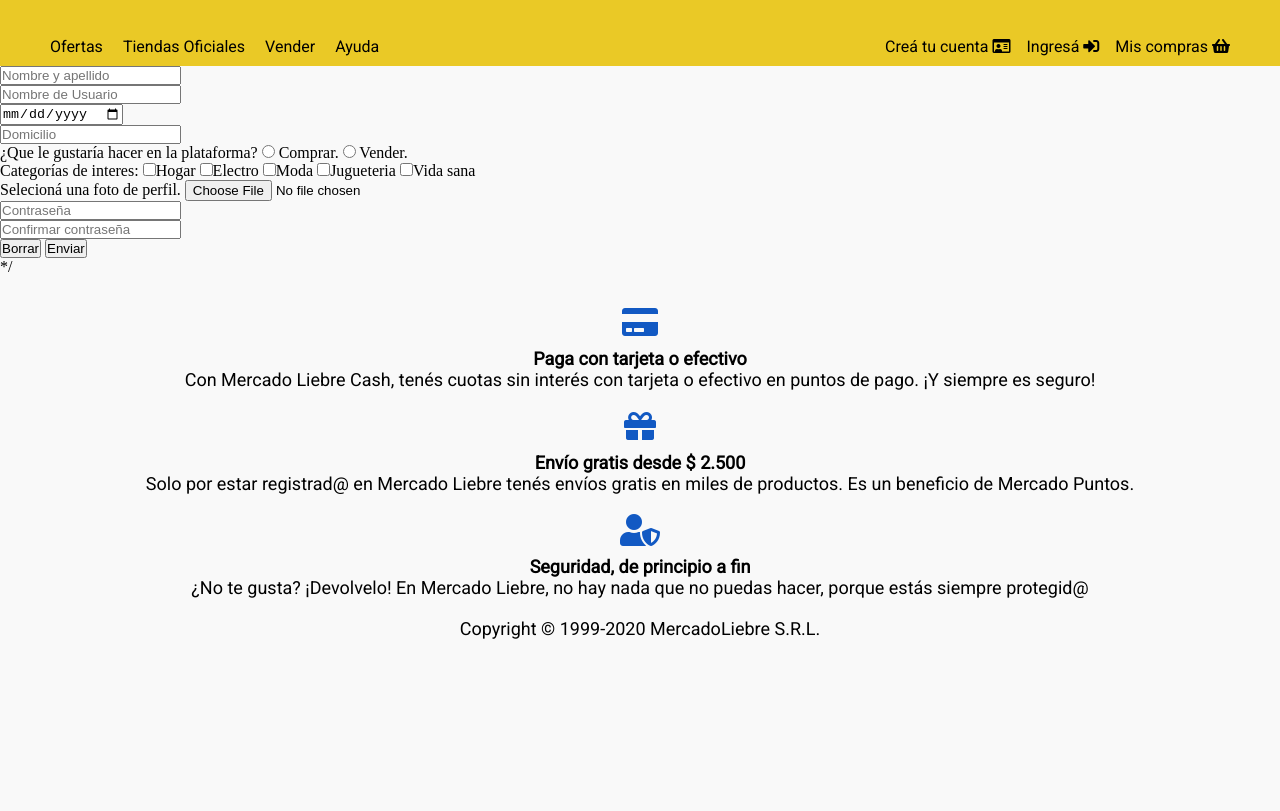
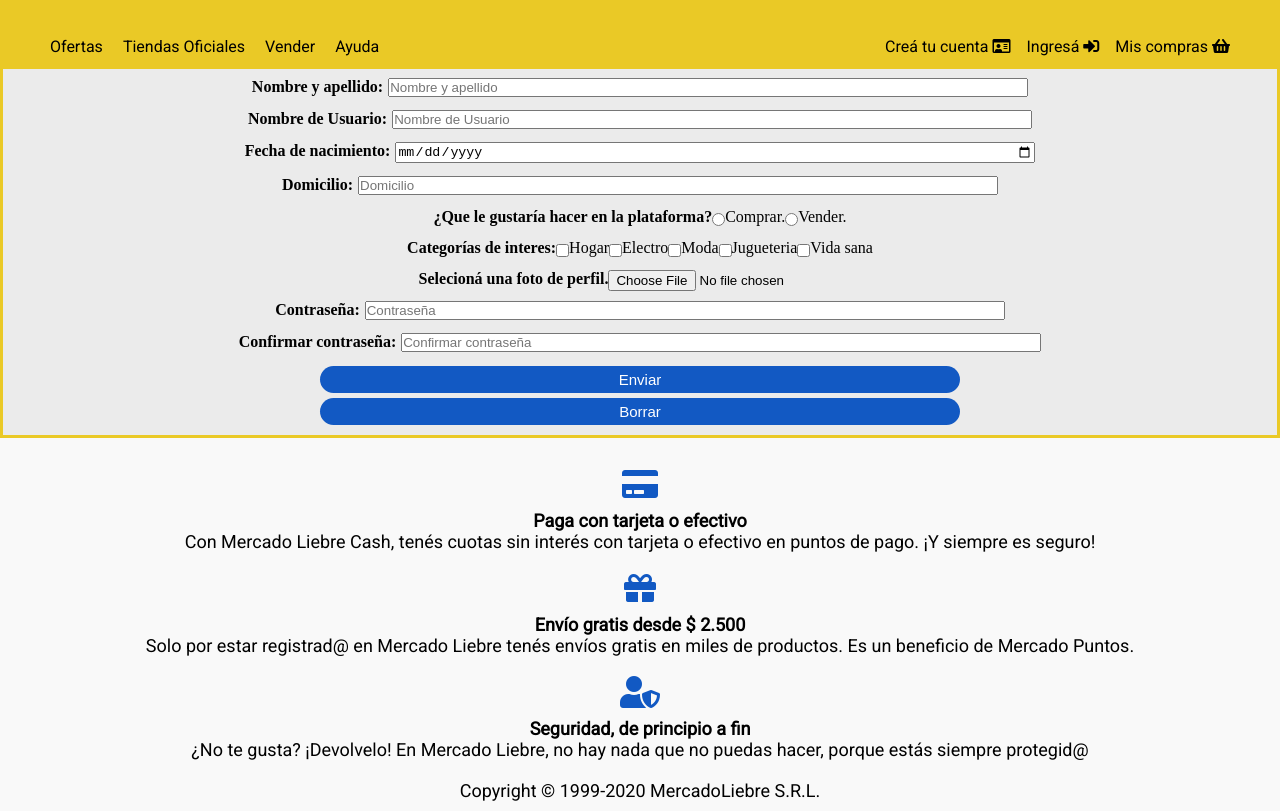
Before and after one commit to FabricioGodoy/mercadoLiebre, a website: page views/register.html in a window 1280 px wide. Shown: the part 61-872 px from the top of the page. Before the commit the page ends 800 px from the top, so only its background shows below. Drawn offline with Linux system fonts and the light colour scheme.

Commit message:
dando estilo a los formularios

```diff
--- a/public/css/styless.css
+++ b/public/css/styless.css
@@ -64,17 +64,18 @@
 
 .tarjetas-cuotas {
   display: flex;
-  justify-content: space-between;
+  justify-content: flex-end;
   text-align: center;
   padding: 10px;
 }
 .tarjetas-cuotas p {
-  display: inline;
+  display: block;
   margin: 0px 5px;
 }
 .left-nav-bar,
 .rigth-nav-bar {
   display: none;
+  gap: 1rem;
 }
 nav ul {
   padding: 0;
@@ -98,33 +99,68 @@
   padding: 7px;
   border-radius: 3px;
 }
+
+.formularioCrearUsiario,
+.formularioInicioSesion {
+  padding: 5px 10px;
+  text-align: left;
+  border: 3px solid #eac926;
+  background-color: #ebebeb;
+  width: 100vw;
+}
+
+.contenedorFormularioUsuarios,
+.contenedorFormularioLogin,
+.contenedorFormularioUsuariosCheckbox,
+.contenedorFormularioUsuariosFoto{
+  display: flex;
+  flex-wrap: wrap;
+  justify-content: center   ;
+  width: auto;
+  padding: 4px;
+}
+.contenedorFormularioUsuarios input,
+.contenedorFormularioLogin input {
+  width: 50vw;
+  border-radius: none;
+}
+.contenedorFormularioUsuarios input:focus,
+.contenedorFormularioLogin input:focus {
+  color: black;
+  border: 5px solid #eac926;
+}
+.contenedorFormularioUsuarios label,
+.contenedorFormularioLogin label,
+.contenedorFormularioUsuariosCheckbox label,
+.contenedorFormularioUsuariosFoto label {
+  margin-bottom: 5px;
+  font-size: 16px;
+  font-weight: 550;
+  display: block;
+}
+.contenedorFormularioUsuarios input,
+.contenedorFormularioLogin input {
+  margin-bottom: 5px;
+  margin-left: 5px;
+}
+.botonFormUsuario {
+  background-color: #1259c3;
+  border: none;
+  font-size: 15px;
+  color: white;
+  padding: 5px 10px;
+  border-radius: 50px;
+  width: 50vw;
+  display: flex;
+  flex-wrap: wrap;
+  justify-content: center;
+  margin: 5px auto;
+}
+
 .contenedor {
   padding: 10px;
   margin: auto;
   width: 90%;
-}
-.formulario {
-  padding: 20px 15px;
-}
-.contenedorFormulario {
-  margin-bottom: 15px;
-}
-.contenedorFormulario label {
-  margin-bottom: 15px;
-  font-style: italic;
-  display: block;
-}
-.control {
-  width: 100%;
-  padding: 8px;
-}
-.botonFormulario {
-  background-color: #39b54a;
-  border: none;
-  font-size: 20px;
-  color: #ffffff;
-  padding: 5px 10px;
-  border-radius: 10px;
 }
 .recomendadados {
   margin: 20px 0px;
@@ -221,8 +257,14 @@
   .logo {
     max-width: 150px;
   }
+  .left-nav-bar,
+  .rigth-nav-bar {
+    display: flex;
+    flex-wrap: wrap;
+    gap: 1rem;
+  }
 }
-@media (min-width: 769px) {
+  @media (min-width: 769px) {
   header {
     padding: 10px 50px;
   }
@@ -230,11 +272,6 @@
     display: flex;
     justify-content: space-between;
     margin: 40px 0px 0px;
-  }
-  .left-nav-bar,
-  .rigth-nav-bar {
-    display: flex;
-    gap: 1rem;
   }
   .descripcion {
     visibility: visible;
--- a/views/register.html
+++ b/views/register.html
@@ -49,25 +49,29 @@
 
     <form action="/registroUsuario" method="post" class="formularioCrearUsiario">
         <div class="contenedorFormularioUsuarios">
+            <label>Nombre y apellido:</label>
             <input type="text" name="nombreYApellido" class="formNombreApellido" placeholder="Nombre y apellido"
                 required>
         </div>
         <div class="contenedorFormularioUsuarios">
+            <label>Nombre de Usuario:</label>
             <input type="text" name="nombreDeUsuario" class="formNombreDeUsuario" placeholder="Nombre de Usuario"
                 required>
         </div>
         <div class="contenedorFormularioUsuarios">
+            <label>Fecha de nacimiento:</label>
             <input type="date" name="fechaDeNac" class="formFechaDeNac" placeholder="Fecha de nacimiento." required>
         </div>
         <div class="contenedorFormularioUsuarios">
+            <label>Domicilio:</label>
             <input type="text" name="domicilio" class="formDomicilio" placeholder="Domicilio" required>
         </div>
-        <div>
-            <label class="tipoDeUsuario">¿Que le gustaría hacer en la plataforma? </label>
+        <div class="contenedorFormularioUsuariosCheckbox">
+            <label>¿Que le gustaría hacer en la plataforma? </label>
             <input type="radio" name="VendedorComprador" value="comprador"> Comprar.
             <input type="radio" name="VendedorComprador" value="vendedor"> Vender.
         </div>
-        <div class="contenedorFormularioUsuarios">
+        <div class="contenedorFormularioUsuariosCheckbox">
             <label>Categorías de interes:</label>
             <input type="checkbox" name="hogar" value="hogar" class="intereses">Hogar
             <input type="checkbox" name="electro" value="electro" class="intereses">Electro
@@ -75,21 +79,23 @@
             <input type="checkbox" name="jugueteria" value="jugueteria" class="intereses">Jugueteria
             <input type="checkbox" name="vidaSana" value="vidaSana" class="intereses">Vida sana
         </div>
-        <div class="contenedorFormularioUsuarios">
+        <div class="contenedorFormularioUsuariosFoto">
             <label>Selecioná una foto de perfil.</label>
             <input type="file" name="fotoUsuario" accept=".jpg, .png">
         </div>
         <div class="contenedorFormularioUsuarios">
+            <label>Contraseña:</label>
             <input type="password" name="password" class="formPassword" placeholder="Contraseña" required>
         </div>
         <div class="contenedorFormularioUsuarios">
+            <label>Confirmar contraseña:</label>
             <input type="password" name="password" class="formPassword" placeholder="Confirmar contraseña" required>
         </div>
+        <button type="submit" class="botonFormUsuario">Enviar</button>
         <button type="reset" class="botonFormUsuario">Borrar</button>
-        <button type="submit" class="botonFormUsuario">Enviar</button>
 
     </form>
-    */
+
     <footer>
         <section class="icon-footer">
             <i class="fas fa-credit-card"></i>
```
Also changed, not shown: views/home.html (+2 -1 lines), views/login.html (+4 -2 lines).
